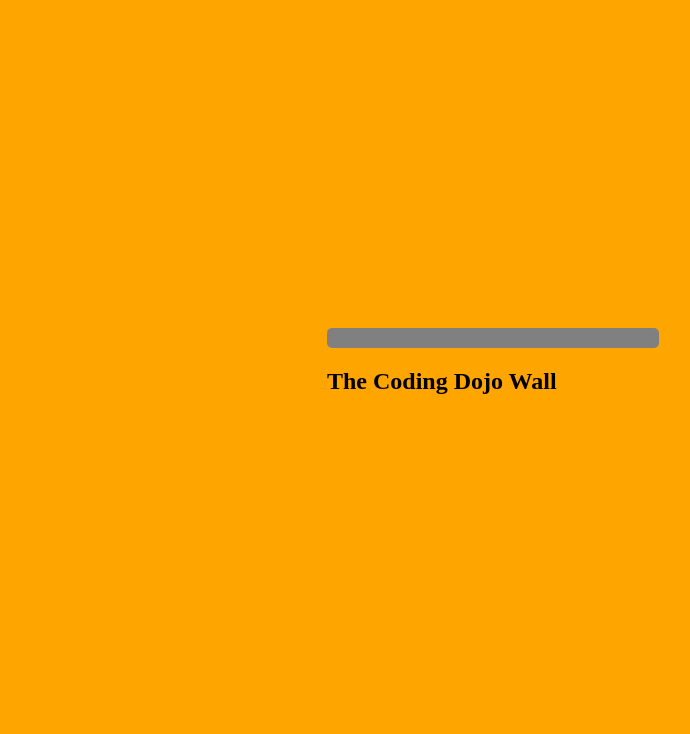
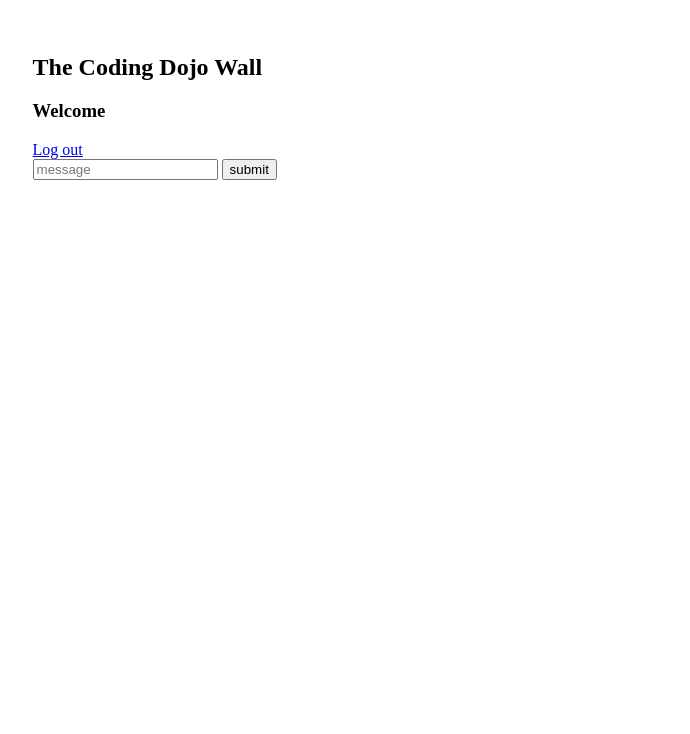
Before and after one commit to goanpixie/The-wall, a Flask app: template templates/wall.html in a window 1280 px wide. Shown: the top 734 px of the page, without its empty margins (1-691 px from the left). Run offline with Flask 2, Linux system fonts and the light colour scheme; the template is opened without the code that fills it, so the values that code supplies are empty.

Commit message:
[WIP]Got the messages to post on the wall and comments to appear. Need to fix the comment logic

```diff
--- a/server.py
+++ b/server.py
@@ -11,7 +11,7 @@ EMAIL_REGEX = re.compile(r'^[a-zA-Z0-9\.\+_-]+@[a-zA-Z0-9\._-]+\.[a-zA-Z]*$')
 NAME_REGEX = re.compile(r'^[a-zA-Z]*$')
 app = Flask(__name__)
 bcrypt = Bcrypt(app)
-mysql = MySQLConnector(app, "wall")
+mysql = MySQLConnector(app, "walldb")
 app.secret_key = "os.urandom(24)"
 
 @app.route("/", methods=["GET"])
@@ -19,7 +19,6 @@ def index():
 	# query= "SELECT *FROM users"
 	# x = mysql.query_db(query)
 	# return render_template("index.html")
-
 	if 'alert_messages' not in session:
 		session['alert_messages'] = ''
 		print session['alert_messages']
@@ -36,9 +35,11 @@ def create_user():
 
 	if (validate_input_credentials(first_name, last_name, email, password, re_password)):
 		pw_hash = bcrypt.generate_password_hash(password)
-		create_entry_in_database(first_name, last_name, email, pw_hash)
-		# return 'I CREATED YOUR RECORD';
-		return redirect('/login')
+		uid=create_entry_in_database(first_name, last_name, email, pw_hash)
+		print uid# return 'I CREATED YOUR RECORD';
+		print 'Login successful'
+		session['uid'] = uid
+		return redirect('/wall')#write here
 	else:
 		return redirect('/')
 
@@ -50,33 +51,61 @@ def login():
 	user_query = "SELECT * FROM users WHERE email = :email"
 	query_data = {'email':email }
 	user = mysql.query_db(user_query, query_data)
-	if bcrypt.check_password_hash(user[0]['pw_hash'], password):
-		print 'Login successful'
-		session['uid'] = user[0]['id']
-		return redirect('/wall')
-	else:
-		print 'Invalid user'
-		return redirect('/')
+	if len(user)>0:
+		if bcrypt.check_password_hash(user[0]['pw_hash'], password):
+			print 'Login successful'
+			session['uid'] = user[0]['id']
+			return redirect('/wall')
+	print 'Invalid user'
+	return redirect('/')
 
-def login_required(f):
-    @wraps(f)
-    def decorated_function(*args, **kwargs):
-        if 'uid' not in session:
-            return redirect('/')
-        return f(*args, **kwargs)
-    return decorated_function
 
-# This is an authenticated route.
 
 @app.route('/wall')
-@login_required
 def wall():
-	return render_template('wall.html')
+	query="SELECT *, messages.id as m_id FROM  messages join users ON users_id=users.id"
+	all_messages=mysql.query_db(query)
+
+	query_comments="SELECT * FROM  comments"
+	all_comments=mysql.query_db(query_comments)
+	return render_template('wall.html', messages=all_messages,comments=all_comments)
+
+
+
+@app.route('/post_message', methods=["POST"])
+def write_message_to_database():
+
+	query= "INSERT INTO messages(messages,created_at, updated_at,users_id) VALUES (:message,NOW(), NOW(),:users_id)"
+	data=	{'message':request.form['message'],
+			'users_id': session['uid']
+			}
+	mysql.query_db(query, data)
+	return redirect('/wall')
+
+@app.route('/post_comment/<comment>', methods=["POST"])
+def write_comments_to_database(comment):
+	query= "INSERT INTO comments(comments, created_at, updated_at,users_id, messages_id) VALUES (:comment, NOW(), NOW(),:users_id, :messages_id)"
+	data=  {'comment' :request.form['comment'],
+			'users_id':session['uid'],
+			'messages_id': comment
+			}
+	mysql.query_db(query, data)
+	return redirect('/wall')
+
 
 @app.route('/clear')
 def clear():
+	# Clear only what belongs the the currently logged in user.
 	session.clear()
 	return redirect('/')
+
+@app.route("/logout")
+def logout():
+    session["__invalidate__"] = True
+    return redirect(url_for("index"))
+
+# def retrieve_message_from_database():
+# 	select_query_msg ="SELECT * FROM messages(messages, created_at, updated_at) VALUES(:message, NOW(), NOW())"
 
 
 
@@ -84,7 +113,7 @@ def clear():
 
 def create_entry_in_database(first_name, last_name, email, pw_hash):
 	insert_query = "INSERT INTO users(first_name, last_name, email, pw_hash, created_at, updated_at) VALUES (:first_name, :last_name, :email, :pw_hash, NOW(), NOW())"
-	mysql.query_db(insert_query, { 'first_name':first_name, 'last_name':last_name, 'email':email, 'pw_hash': pw_hash })
+	return mysql.query_db(insert_query, { 'first_name':first_name, 'last_name':last_name, 'email':email, 'pw_hash': pw_hash })
 
 def validate_input_credentials(first_name, last_name, email, password, re_password):
 	print first_name, last_name
--- /dev/null
+++ b/static/style_wall.css
@@ -0,0 +1,11 @@
+*{box-sizing: box-border}
+
+
+body{
+	padding:2%;
+}
+
+h2 h3 form{
+	display:inline;
+	float:left;
+}
--- a/templates/wall.html
+++ b/templates/wall.html
@@ -1,11 +1,33 @@
 <!DOCTYPE html>
 <html>
+
 <head>
-	<title></title>
-<link rel="stylesheet" type="text/css" href="{{url_for ('static',filename= 'style.css')}}">
+    <title>wall</title>
+    <link rel="stylesheet" type="text/css" href="{{url_for ('static',filename= 'style_wall.css')}}">
 </head>
+
 <body>
-<form action="/localhost:5000/wall" method="GET"></form>
-<h2>The Coding Dojo Wall </h2>
+    <div class="Navigator">
+        <h2>The Coding Dojo Wall</h2>
+        <h3>Welcome </h3>
+        <a href="/logout">Log out</a>
+    </div>
+    <form action="/post_message" method="POST">
+        <input type="text" name="message" placeholder="message">
+        <input type="submit" value="submit" size="50" name="submit_message">
+    </form>
+
+    {%for message in messages%}
+       <hr>{{message['messages']}} <br>
+        {%for comment in comments%}
+          {{comment['comments']}}
+        {%endfor%}
+
+        <form action="/post_comment/{{message['m_id']}}" , method="POST">
+                <input type="text" name="comment" placeholder="comment">
+                <input type="submit" value="submit">
+        </form>
+    {%endfor%}
 </body>
+
 </html>
```
Also changed, not shown: templates/index.html (+8 -13 lines).
